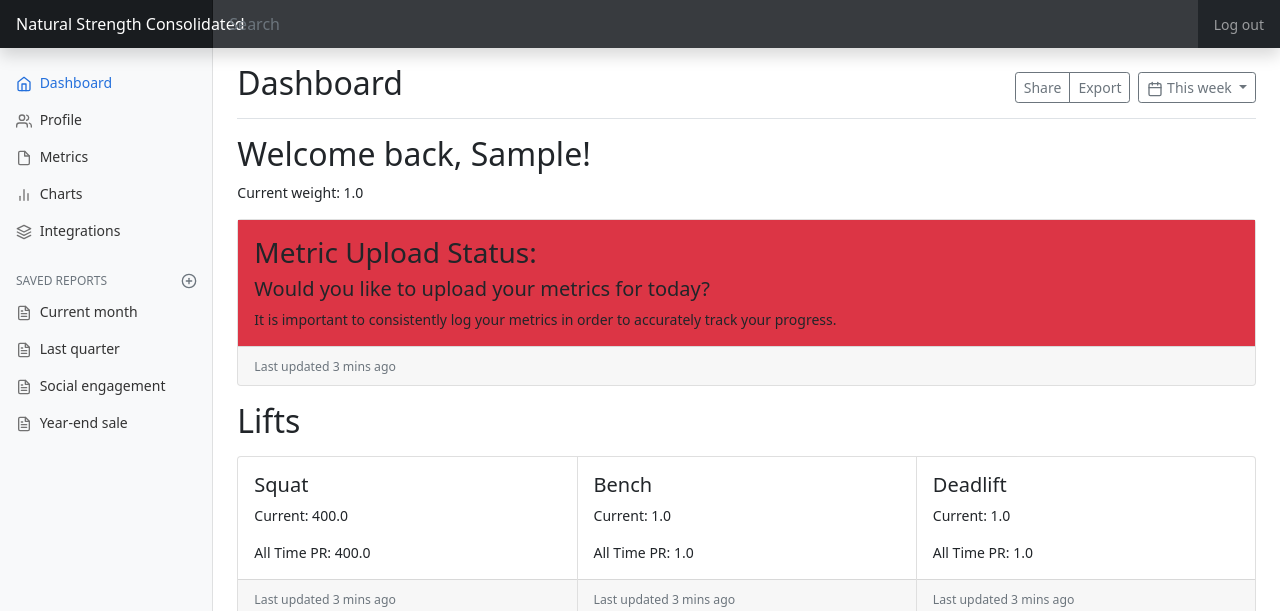
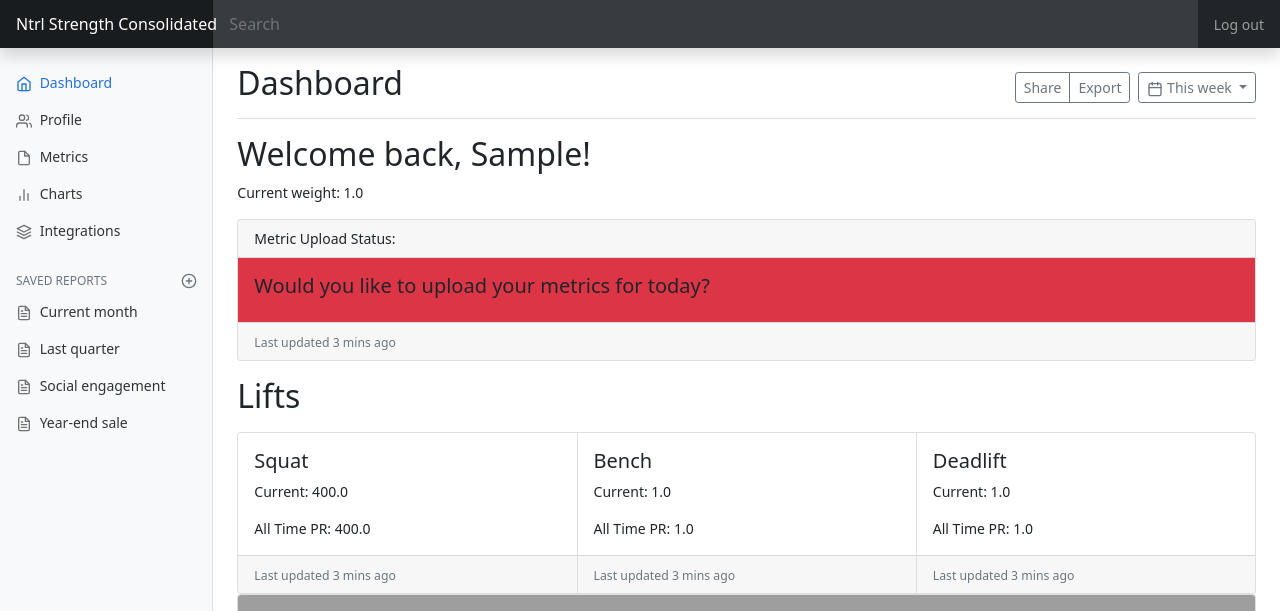
Before and after one commit to jjz17/Natural-Strength, a Flask app: page /home in a window 1280 px wide. Shown: the top 611 px of the page. Run offline with Flask 2, Linux system fonts and the light colour scheme; the visitor is signed in with stand-in values (Sample User, id 1); data comes from the database, SQL or seed files in the repository; grey boxes are pictures that could not be loaded.

Commit message:
Fixed red upload status card

```diff
--- a/application/templates/dashboard-layout.html
+++ b/application/templates/dashboard-layout.html
@@ -42,7 +42,8 @@
 <body>
 
     <header class="navbar navbar-dark sticky-top bg-dark flex-md-nowrap p-0 shadow">
-        <a class="navbar-brand col-md-3 col-lg-2 me-0 px-3" href="{{ url_for('home') }}">Natural Strength Consolidated</a>
+        <!-- <img class="col-md-3 col-lg-2 me-0 px-3" src="../static/dumbbell.png" alt="" width="35" height="28"> -->
+        <a class="navbar-brand col-md-3 col-lg-2 me-0 px-3" href="{{ url_for('home') }}">Ntrl Strength Consolidated</a>
         <button class="navbar-toggler position-absolute d-md-none collapsed" type="button" data-bs-toggle="collapse" data-bs-target="#sidebarMenu" aria-controls="sidebarMenu" aria-expanded="false" aria-label="Toggle navigation">
     <span class="navbar-toggler-icon"></span>
   </button>
--- a/application/templates/homepage.html
+++ b/application/templates/homepage.html
@@ -40,14 +40,6 @@ This week
 
 
 <h2>Welcome back, {{ username }}!</h2>
-<!-- <div class="table-responsive">
-</div>
-<div class="row">
-    <div class="col">a</div>
-    <div class="col">b</div>
-    <div class="col">c</div>
-    <div class="col">c</div>
-</div> -->
 
 {% if last_record != None %}
 <p>
@@ -57,14 +49,13 @@ This week
 <div class="card-group mb-3">
     <div class="card">
         <!-- <img src="..." class="card-img-top" alt="..."> -->
+        <div class="card-header">Metric Upload Status:</div>
         {% if no_metrics_for_today %}
         <div class="card-body bg-danger">
-            <h3 class="card-title">Metric Upload Status:</h3>
             <h5 class="card-title">Would you like to upload your metrics for today?</h5>
-            <p class="card-text">It is important to consistently log your metrics in order to accurately track your progress.</p>
+            <!-- <p class="card-text">It is important to consistently log your metrics in order to accurately track your progress.</p> -->
         </div>
         {% else %}
-        <div class="card-header">Metric Upload Status:</div>
         <div class="card-body bg-success">
             <h5 class="card-title">You have uploaded metrics for today, keep it up!</h5>
             <!-- <p class="card-text">It is important to consistently log your metrics in order to accurately track your progress.</p> -->
```
